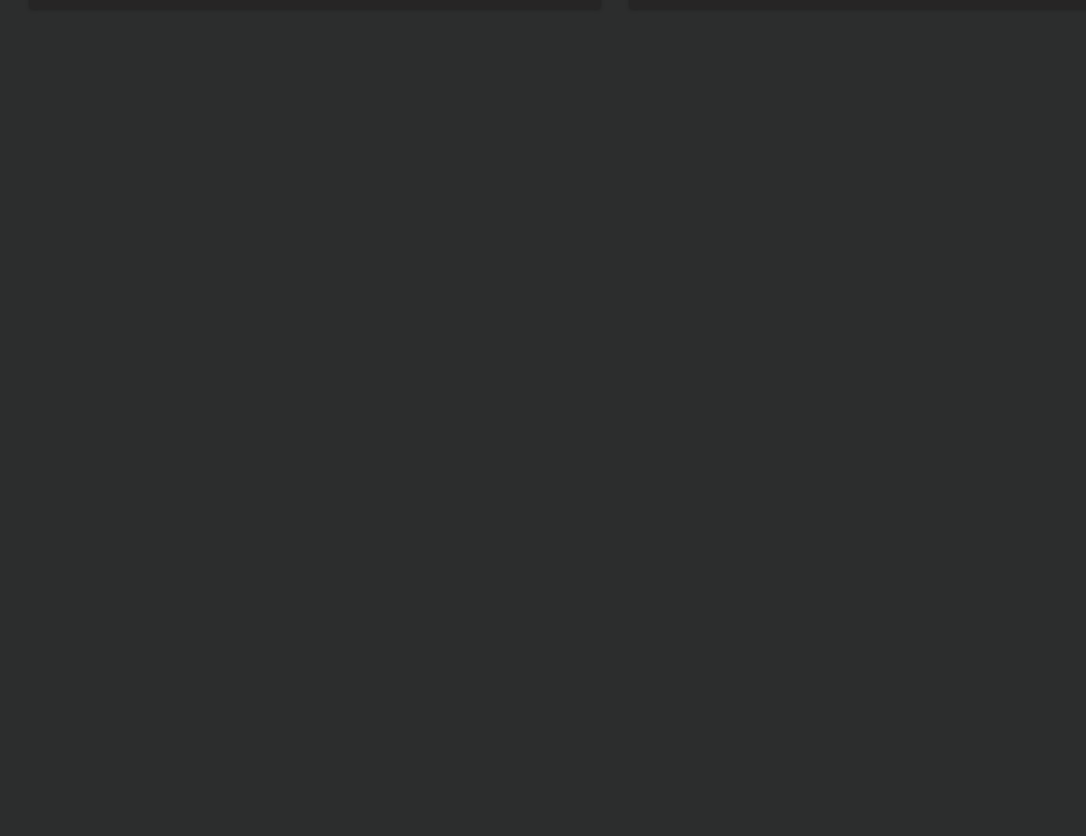
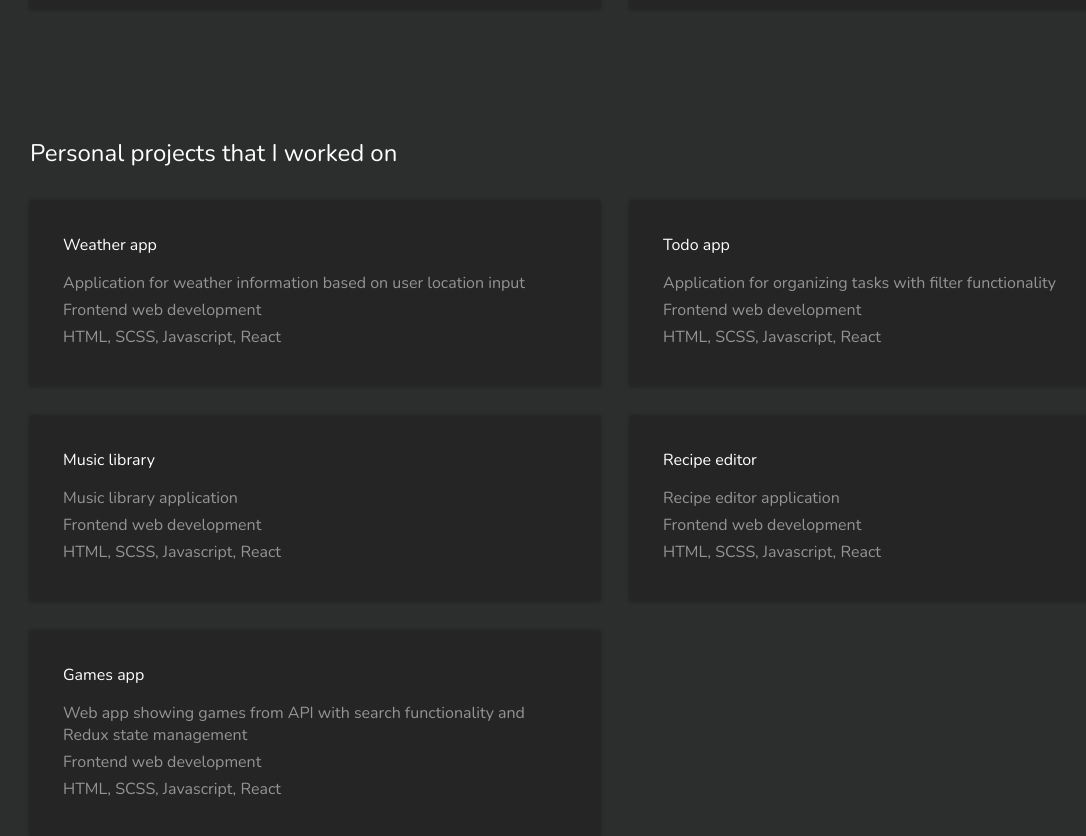
Before and after one commit to lmatuzic/portfolio, a React (Create React App) app: page /projects in a window 1280 px wide. Shown: the part 1020-1856 px from the top of the page, without its empty margins (25-1111 px from the left). Before the commit the page ends 1157 px from the top, so only its background shows below. Built offline with nearby package versions, Linux system fonts and the light colour scheme.

Commit message:
added personal projects

```diff
--- /dev/null
+++ b/src/components/PersonalProject.js
@@ -0,0 +1,44 @@
+import React from 'react'
+import projects from '../personalProjectData.json'
+import { FontAwesomeIcon } from '@fortawesome/react-fontawesome'
+import { faLongArrowAltRight } from '@fortawesome/free-solid-svg-icons'
+
+//animations
+import { motion } from 'framer-motion'
+import { fadeInFromBottom } from '../Animation'
+
+function PersonalProject() {
+  const openInNewTab = (url) => {
+    const newWindow = window.open(url, '_blank', 'noopener, noreferrer');
+    if (newWindow) {
+      newWindow.opener = null
+    }
+  }
+
+  return (
+    <>
+      {
+        projects.map((project) => {
+          return (
+            <motion.div
+              key={project.id}
+              className="project"
+              id={project.id}
+              onClick={(e) => project.link.length === 0 ? e.preventDefault() : openInNewTab(project.link)}
+              variants={fadeInFromBottom}
+            >
+              <h4 className="project__name">{project.name}</h4>
+              <div className="project__description">{project.description}</div>
+              <div className="project__role">{project.role}</div>
+              <div className="project__technologies">{project.technologies}</div>
+              <div className="project__github">{project.github}</div>
+              {project.link.length === 0 ? '' : <FontAwesomeIcon className="icon icon-right" icon={faLongArrowAltRight} /> }
+            </motion.div>
+          )
+        })
+      }
+    </>
+  )
+}
+
+export default PersonalProject
--- a/src/pages/Projects.js
+++ b/src/pages/Projects.js
@@ -1,17 +1,23 @@
 import React from 'react'
 import Project from '../components/Project'
+import PersonalProject from '../components/PersonalProject'
 
 //animations
 import { motion } from 'framer-motion'
 import { pageAnimation } from '../Animation'
+import { fadeInFromBottom } from '../Animation'
 
 const Projects = () => {
   return (
     <motion.div className="container project__list" variants={pageAnimation} exit="exit" initial="hidden" animate="show">
-      <h2>Projects that I worked on</h2>
-
+      <h2>Company projects that I worked on</h2>
       <div className="projects">
         <Project />
+      </div>
+
+      <motion.h2 variants={fadeInFromBottom}>Personal projects that I worked on</motion.h2>
+      <div className="projects">
+        <PersonalProject />
       </div>
     </motion.div>
   )
--- /dev/null
+++ b/src/personalProjectData.json
@@ -0,0 +1,42 @@
+[
+  {
+    "id": 1,
+    "name": "Weather app",
+    "description": "Application for weather information based on user location input",
+    "role": "Frontend web development",
+    "technologies": "HTML, SCSS, Javascript, React",
+    "link": "https://weather-app-eight-pi.vercel.app/"
+  },
+  {
+    "id": 2,
+    "name": "Todo app",
+    "description": "Application for organizing tasks with filter functionality",
+    "role": "Frontend web development",
+    "technologies": "HTML, SCSS, Javascript, React",
+    "link": "https://todo-react-kappa.vercel.app/"
+  },
+  {
+    "id": 3,
+    "name": "Music library",
+    "description": "Music library application",
+    "role": "Frontend web development",
+    "technologies": "HTML, SCSS, Javascript, React",
+    "link": "https://react-music-library.vercel.app/"
+  },
+  {
+    "id": 4,
+    "name": "Recipe editor",
+    "description": "Recipe editor application",
+    "role": "Frontend web development",
+    "technologies": "HTML, SCSS, Javascript, React",
+    "link": "https://recipe-editor.vercel.app/"
+  },
+  {
+    "id": 5,
+    "name": "Games app",
+    "description": "Web app showing games from API with search functionality and Redux state management",
+    "role": "Frontend web development",
+    "technologies": "HTML, SCSS, Javascript, React",
+    "link": "https://github.com/lmatuzic/games-app"
+  }
+]
```
Also changed, not shown: 1 other file (tests, documents, lock files or other folders).
